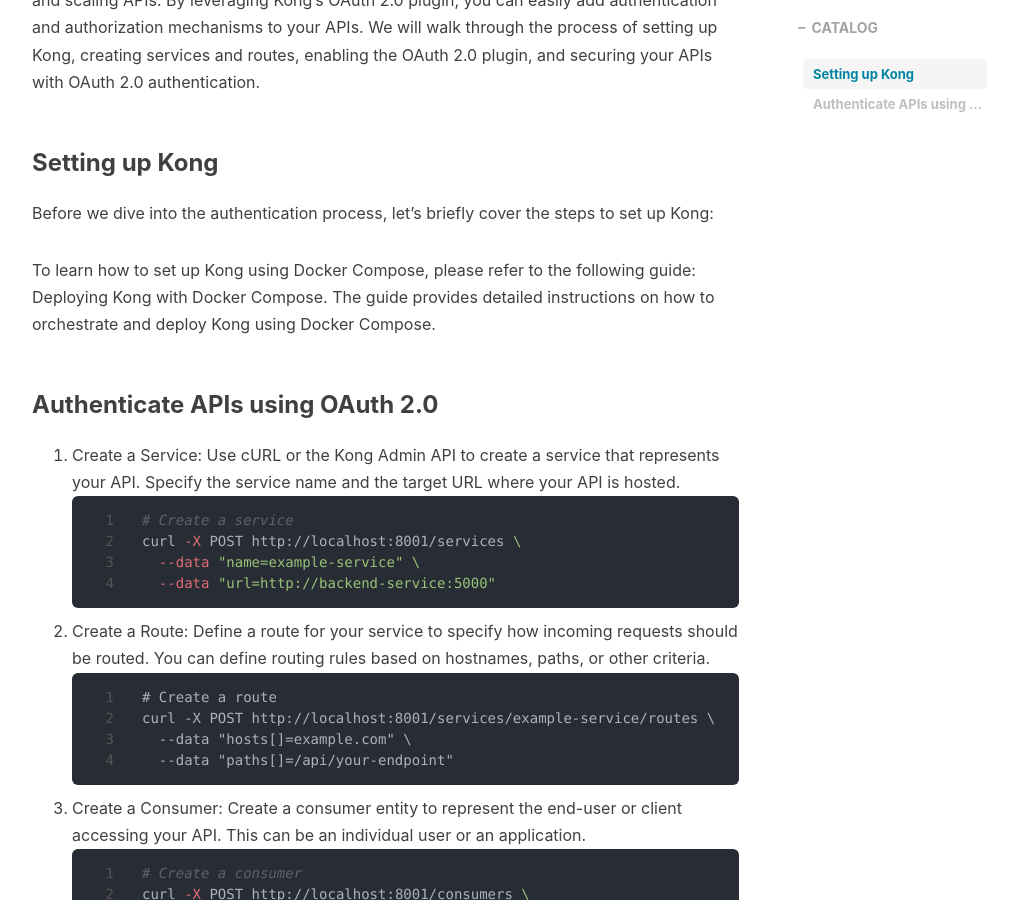
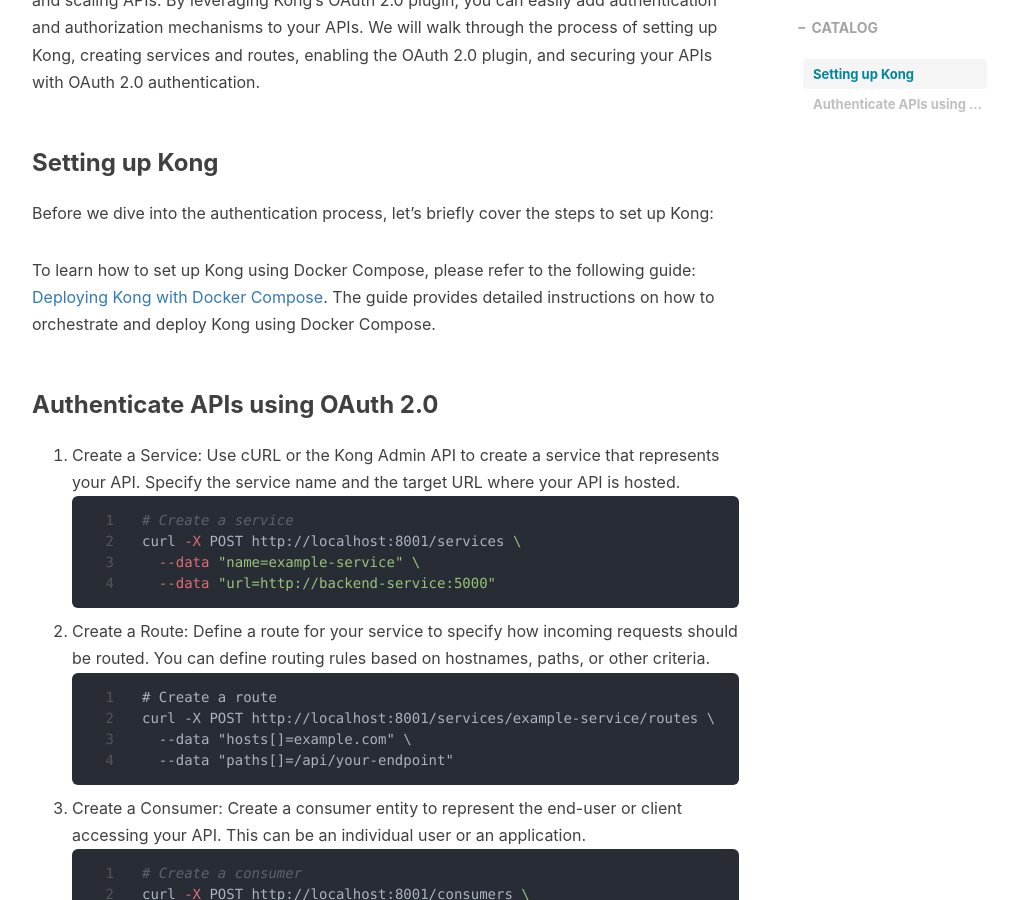
Before and after one commit to fuguixing/fuguixing.github.io, a Jekyll site: the page built from _posts/2023-07-06-kong-oauth2.md, in a window 1280 px wide and 900 px high, scrolled down 499 px. Shown: the whole window, without its empty margins (233-1245 px from the left). Built offline with Jekyll 4.4.1, drawn with Linux system fonts in a browser that asks for light colours; nearby versions of some CDN libraries; comment, search, counter and statistics services are not loaded; part of the change alters nothing that is shown.

```diff
--- a/_posts/2023-07-06-kong-oauth2.md
+++ b/_posts/2023-07-06-kong-oauth2.md
@@ -17,7 +17,7 @@ In this article, we will explore how to use Kong's OAuth 2.0 plugin to authentic
 
 Before we dive into the authentication process, let's briefly cover the steps to set up Kong:
 
-To learn how to set up Kong using Docker Compose, please refer to the following guide: Deploying Kong with Docker Compose. The guide provides detailed instructions on how to orchestrate and deploy Kong using Docker Compose.
+To learn how to set up Kong using Docker Compose, please refer to the following guide: [Deploying Kong with Docker Compose](https://fuguixing.github.io/2023/05/03/kong-deploy/). The guide provides detailed instructions on how to orchestrate and deploy Kong using Docker Compose.
 
 ### Authenticate APIs using OAuth 2.0
 
```
